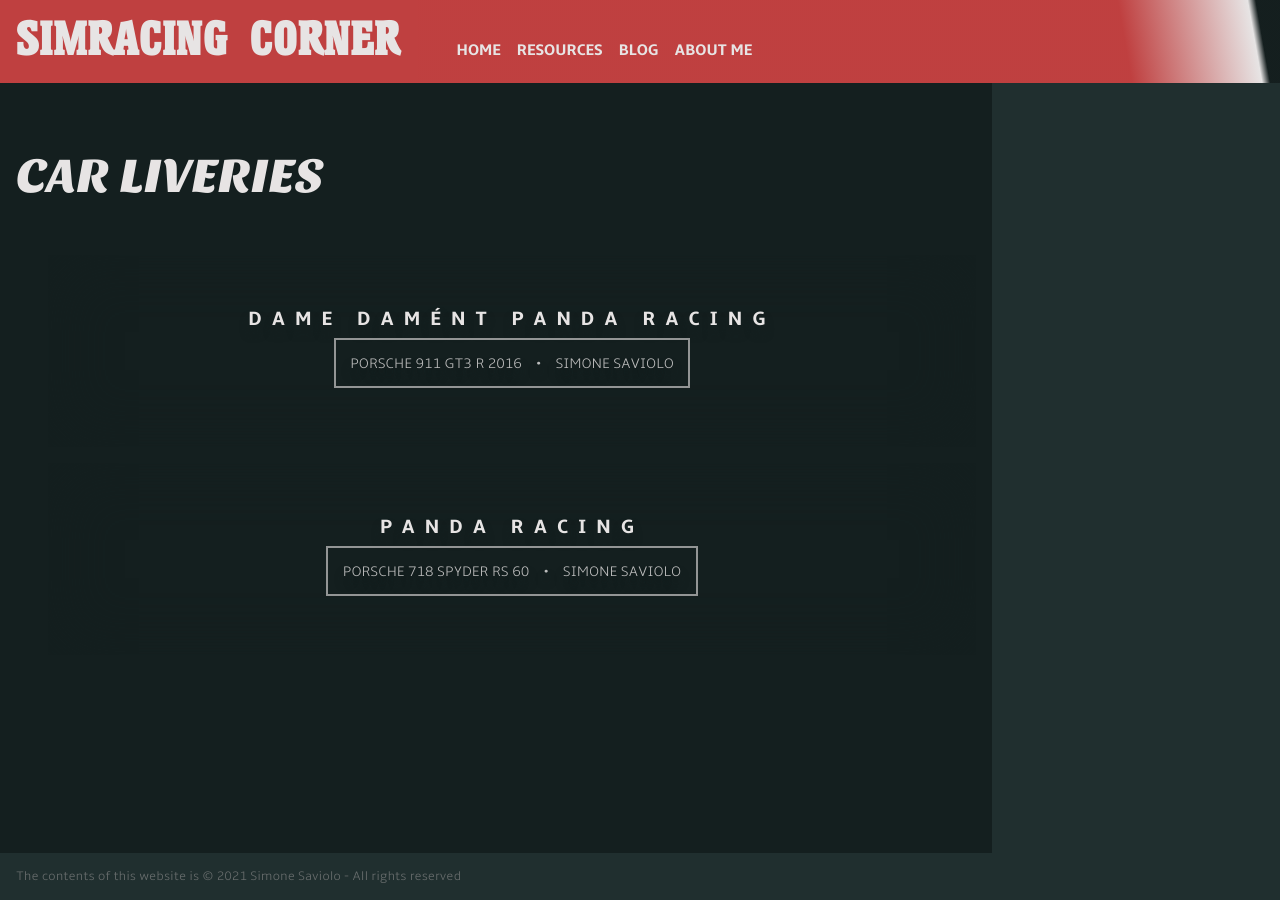
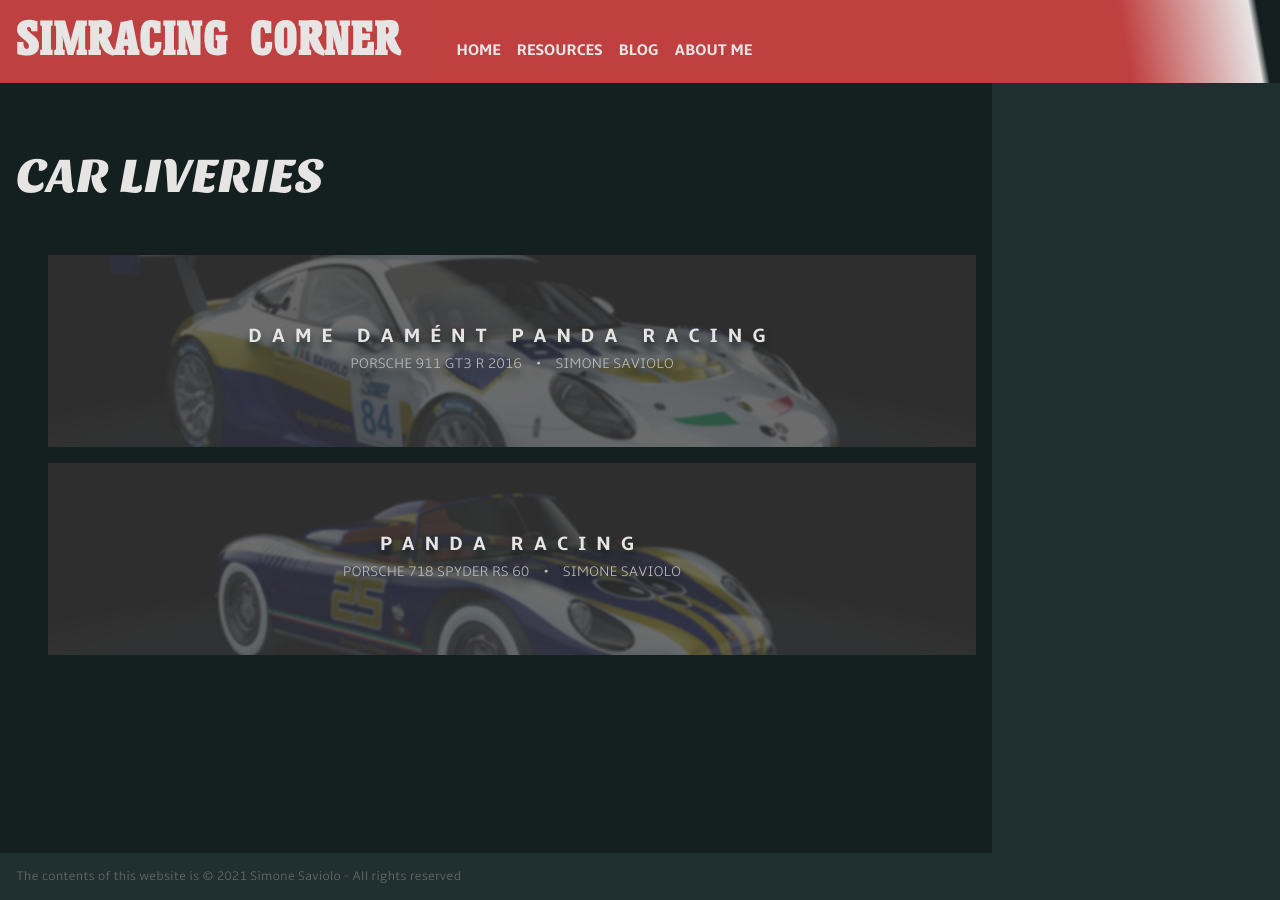
Before and after one commit to savissimo/simracing-corner, a Jekyll site: the page built from docs/liveries.html, in a window 1280 px wide. Built offline with Jekyll 4.4.1, drawn with Linux system fonts in a browser that asks for light colours.

Commit message:
UI fixes in the livery list; fixed missing car number in the Porsche 718 RS 60 livery page

```diff
--- a/docs/_layouts/livery.html
+++ b/docs/_layouts/livery.html
@@ -25,6 +25,7 @@
 	{% include info-item.html type="livery" label="Event" value=page.event %}
 </section>
 
+{% if page.gallery.size > 0 %}
 <section class="picture-gallery" data-interactive>
 	<div class="picture-gallery__pictures">
 		{% for galleryItem in page.gallery %}
@@ -46,3 +47,4 @@
 		<button class="picture-gallery__control" data-action="next">&#10093;</button>
 	</div>
 </section>
+{% endif %}
--- a/docs/_sass/widgets.scss
+++ b/docs/_sass/widgets.scss
@@ -65,6 +65,7 @@
 		width: 100%;
 		height: 100%;
 		flex-direction: column;
+		z-index: 10;
 
 		font-size: 1em;
 		color: $text-color-strong;
@@ -80,9 +81,14 @@
 		font-size: typographic-scale(1);
 		color: $text-color-strong;
 		letter-spacing: .5em;
+		z-index: 10;
 
 		transition-duration: 1s;
 		transition-property: font-size;
+	}
+
+	& > .image-link {
+		@include centered-content;
 	}
 
 	& > img, & > .image-link {
@@ -90,7 +96,7 @@
 		position: absolute;
 		object-position: center center;
 		object-fit: cover;
-		z-index: -10;
+		z-index: 0;
 		filter: contrast(40%) brightness(60%) blur(1px);
 
 		transition-duration: 1s;
@@ -124,7 +130,7 @@
 .livery {
 	@extend %item-with-picture;
 
-	.livery-info {
+	.livery-details {
 		display: flex;
 		flex-wrap: wrap;
 		color: $text-color;
--- a/docs/liveries.html
+++ b/docs/liveries.html
@@ -17,9 +17,9 @@
 					{{livery.name}}
 				</a>
 			</header>
-			<span class="livery-info">
-				<span class="livery-info__car">{{car.brand}} {{car.model}}</span>
-				<a href="{{author.url}}"><span class="livery-info__author">{{author.name}}</span></a>
+			<span class="livery-details">
+				<span class="livery-details__car">{{car.brand}} {{car.model}}</span>
+				<a href="{{author.url}}"><span class="livery-details__author">{{author.name}}</span></a>
 			</span>
 		</div>
 		<a class="image-link" href={{livery.url}}>
```
Also changed, not shown: docs/_liveries/ac-ks_porsche_718_spyder_rs-panda_racing.md (+1 -0 lines).
